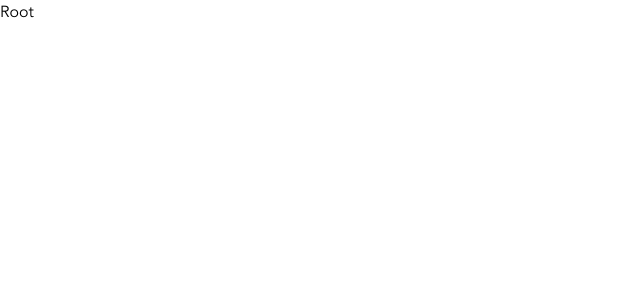
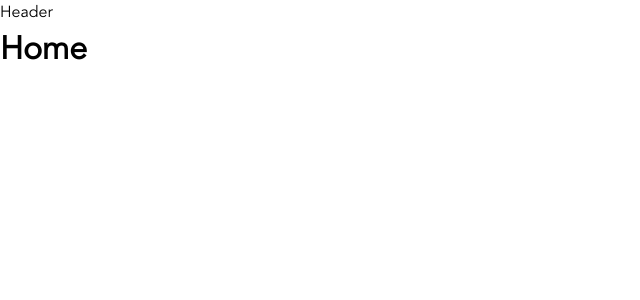
Before and after one commit to Andrewkizito/junior-food, a React (Vite) app: page / in a window 1280 px wide. Shown: the top 300 px of the page, without its empty margins (0-640 px from the left). Built offline with nearby package versions, Linux system fonts and the light colour scheme.

Commit message:
Initial Setup

```diff
--- a/package.json
+++ b/package.json
@@ -11,7 +11,8 @@
   "dependencies": {
     "react": "^18.2.0",
     "react-dom": "^18.2.0",
-    "react-router-dom": "^6.4.3"
+    "react-router-dom": "^6.4.3",
+    "sass": "^1.56.0"
   },
   "devDependencies": {
     "@types/react": "^18.0.25",
--- a/src/App.tsx
+++ b/src/App.tsx
@@ -1,4 +1,4 @@
-import Root from './Root'
+import Root from './pages/Root'
 import { BrowserRouter } from "react-router-dom"
 
 function App() {
--- a/src/Root.tsx
+++ /dev/null
@@ -1,10 +0,0 @@
-import React from 'react'
-
-
-const Root = () => {
-    return (
-        <div>Root</div>
-    )
-}
-
-export default Root
--- /dev/null
+++ b/src/components/core/Header.tsx
@@ -0,0 +1,8 @@
+//Importing styles
+import styles from "./styles.module.scss";
+
+const Header = () => {
+  return <div className={styles.Header}>Header</div>;
+};
+
+export default Header;
--- /dev/null
+++ b/src/components/core/Layout.tsx
@@ -0,0 +1,20 @@
+import React from "react";
+
+//Importing core components
+import Header from "./Header";
+
+type LayoutProps = {
+  children: any;
+  title: String;
+};
+
+const Layout = ({ children, title }: LayoutProps) => {
+  return (
+    <div>
+      <Header />
+      {children}
+    </div>
+  );
+};
+
+export default Layout;
--- /dev/null
+++ b/src/pages/Home/Home.tsx
@@ -0,0 +1,11 @@
+import Layout from "../../components/core/Layout";
+
+const Home = () => {
+  return (
+    <Layout title={"Hello"}>
+      <h1>Home</h1>
+    </Layout>
+  );
+};
+
+export default Home;
--- /dev/null
+++ b/src/pages/Root.tsx
@@ -0,0 +1,14 @@
+import { Routes, Route } from "react-router";
+import { routes } from "../utils/routes";
+
+const Root = () => {
+  return (
+    <Routes>
+      {routes.map((item) => (
+        <Route path={item.pathname} element={<item.element />} />
+      ))}
+    </Routes>
+  );
+};
+
+export default Root;
--- /dev/null
+++ b/src/utils/routes.ts
@@ -0,0 +1,30 @@
+import Home from "../pages/Home/Home";
+
+interface Route {
+  title: string;
+  pathname: string;
+  element: any;
+}
+
+export const routes: Route[] = [
+  {
+    title: "Home",
+    pathname: "/",
+    element: Home,
+  },
+  {
+    title: "Meals",
+    pathname: "/meals",
+    element: Home,
+  },
+  {
+    title: "About Us",
+    pathname: "/about-us",
+    element: Home,
+  },
+  {
+    title: "Contact Us",
+    pathname: "/contact-us",
+    element: Home,
+  },
+];
```
Also changed, not shown: src/components/core/styles.module.scss (added), 1 other file (tests, documents, lock files or other folders).
